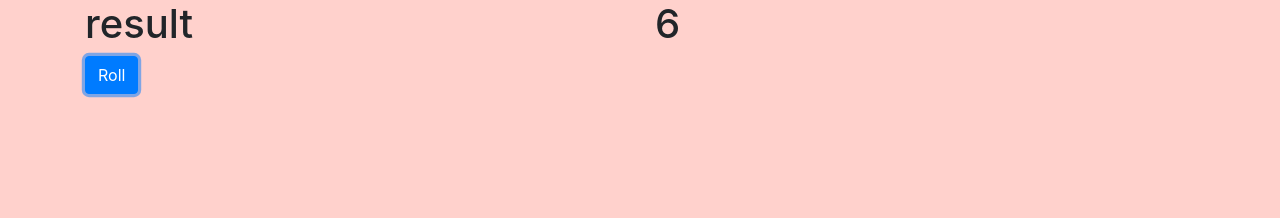
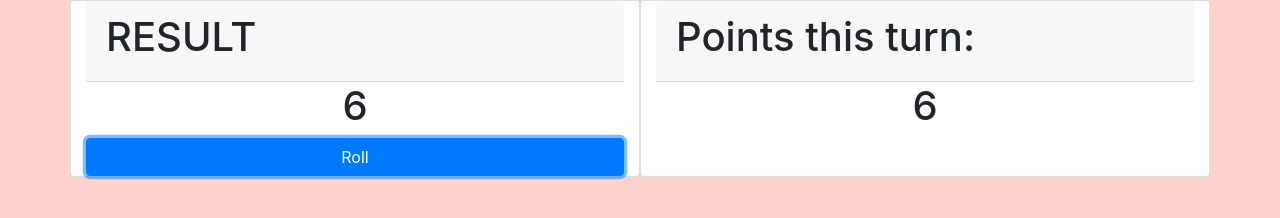
Before and after one commit to lukebertram/pigdice, a plain HTML site: page index.html in a window 1280 px wide. Both pictures are taken after a click on the button "Roll". Drawn offline with Linux system fonts and the light colour scheme.

Commit message:
add functioning turn tally keeper

```diff
--- a/css/custom.css
+++ b/css/custom.css
@@ -5,3 +5,8 @@ body{
 .hidden{
   display: none;
 }
+
+#roll-result,
+#tally         {
+  text-align: center;
+}
--- a/index.html
+++ b/index.html
@@ -16,13 +16,17 @@
       </form>
       <div class="row">
 
-        <div class="die-display col-md-6">
-          <h1>result</h1>
+        <div class="die-display col-md-6 card">
+          <div class="card-header"><h1>RESULT</h1></div>
+          <h1 id="roll-result"></h1>
           <button type="button" class="btn btn-primary" id="roll">Roll</button>
         </div>
 
-        <div class="tally-display col-md-6">
-          <h1></h1>
+        <div class="tally-display col-md-6 card">
+          <div class="card-header">
+            <h1>Points this turn:</h1>
+          </div>
+          <h1 id="tally"></h1>
         </div>
       </div>
     </div>
--- a/js/scripts.js
+++ b/js/scripts.js
@@ -1,4 +1,6 @@
 //back-end bargain bin
+
+//Die object definition
 function Die(sides){
   this.numSides = sides;
   this.result;
@@ -9,11 +11,14 @@ Die.prototype.roll = function(){
   return this.result;
 }
 
-function getRandInteger(min, max) {
-  return Math.floor(Math.random() * (max - min) ) + min;
+//Player object definition
+function Player(playerId){
+  this.id = playerId;
+  this.score = 0;
+  this.turnTally = 0;
 }
 
-
+var playerOne = new Player("Tron");
 var pigDie = new Die(6);
 //front-end facsimile
 $(document).ready(function(){
@@ -23,7 +28,11 @@ $(document).ready(function(){
     //roll the die
     pigDie.roll();
     //display the result of the roll
-    $(".tally-display h1").text(pigDie.result);
+    $("#roll-result").text(pigDie.result);
+    //add the result of the roll to player tally
+    playerOne.turnTally += pigDie.result;
+    //display the new total of player's Turn Tally
+    $("#tally").text(playerOne.turnTally);
   });
 
 
```
